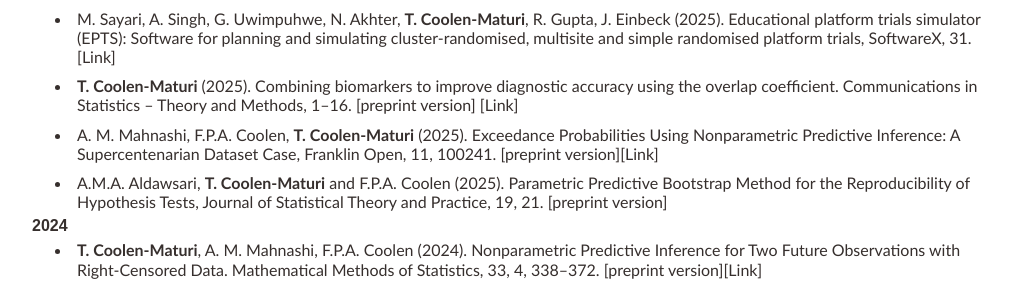
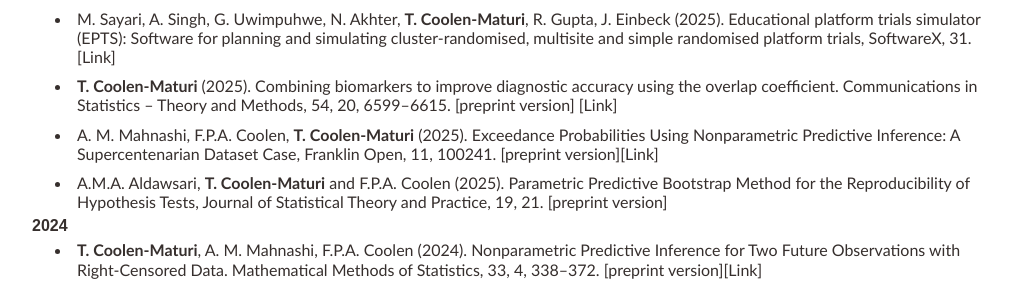
Before and after one commit to tmaturi/tahanimaturi, a Jekyll site: the page built from publications.md, in a window 1280 px wide and 900 px high, scrolled down 534 px. Shown: the part 184-472 px from the top of the window, without its empty margins (119-1154 px from the left). Built offline with Jekyll 4.4.1, drawn with Linux system fonts in a browser that asks for light colours; our own code applies the rules of GitHub Pages for plain Markdown files.

Commit message:
Update publications.md

```diff
--- a/publications.md
+++ b/publications.md
@@ -43,7 +43,7 @@
 SoftwareX, 31. [[Link](https://doi.org/10.1016/j.softx.2025.102214){:target="_blank"}]
 
 
-- **T. Coolen-Maturi** (2025). Combining biomarkers to improve diagnostic accuracy using the overlap coefficient. Communications in Statistics – Theory and Methods, 1–16. [[preprint version](pdfs/Combine_OVL_20241123.pdf){:target="_blank"}] [[Link](https://doi.org/10.1080/03610926.2025.2460095){:target="_blank"}]
+- **T. Coolen-Maturi** (2025). Combining biomarkers to improve diagnostic accuracy using the overlap coefficient. Communications in Statistics – Theory and Methods, 54, 20, 6599–6615. [[preprint version](pdfs/Combine_OVL_20241123.pdf){:target="_blank"}] [[Link](https://doi.org/10.1080/03610926.2025.2460095){:target="_blank"}]
 
 
 - A. M. Mahnashi, F.P.A. Coolen, **T. Coolen-Maturi** (2025). Exceedance Probabilities Using Nonparametric Predictive Inference: A Supercentenarian Dataset Case, Franklin Open, 11, 100241. [[preprint version](pdfs/Ali-paper-Exceedance-20250116rev.pdf){:target="_blank"}][[Link](https://doi.org/10.1016/j.fraope.2025.100241){:target="_blank"}]
```
